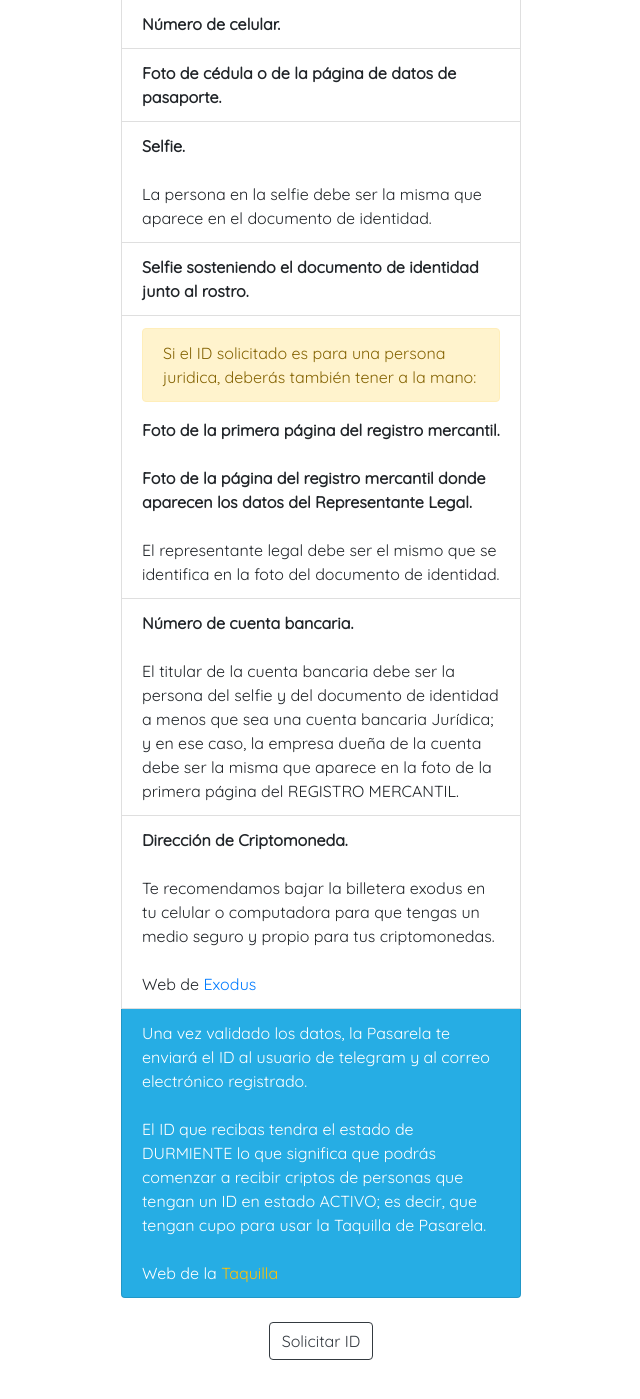
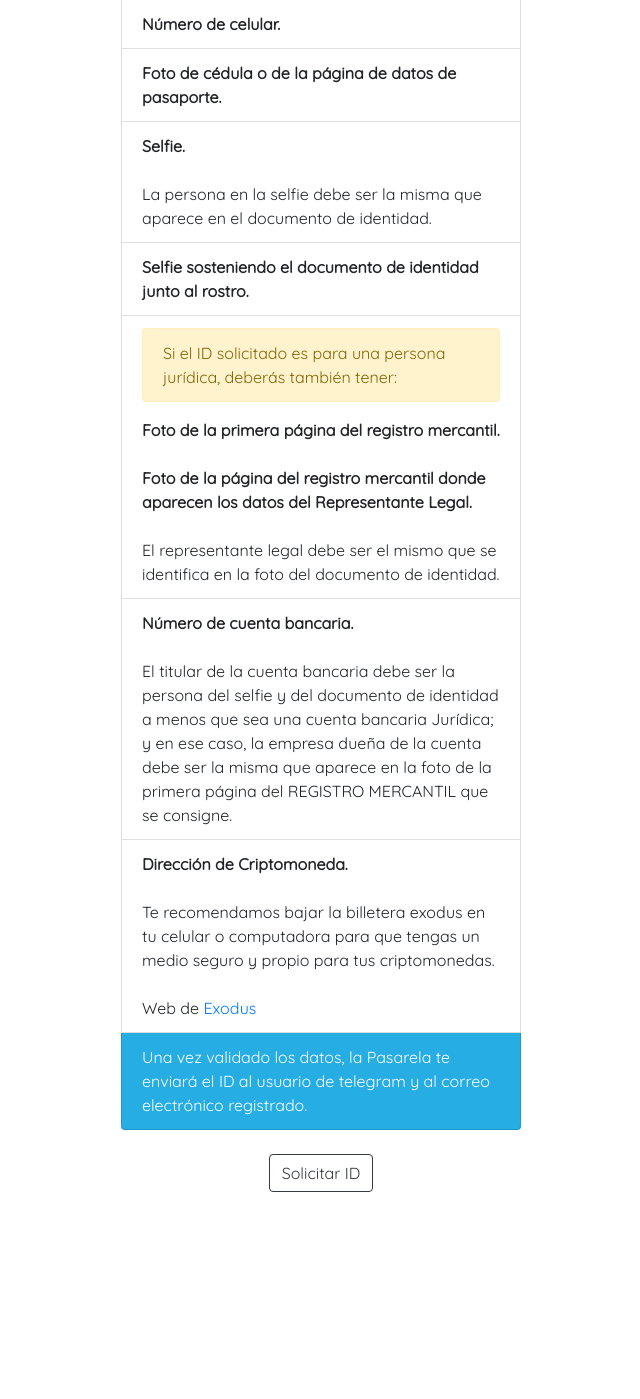
Before and after one commit to veca-git/veca, a Jekyll site: the page built from pasarela/index.html, in a window 1280 px wide and 1400 px high, scrolled down 1003 px. Shown: the whole window, without its empty margins (319-959 px from the left). Built offline with Jekyll 4.4.1, drawn with Linux system fonts in a browser that asks for light colours; after the commit the page ends 2235 px from its top, so only the background shows below that.

```diff
--- a/pasarela/index.html
+++ b/pasarela/index.html
@@ -70,7 +70,7 @@ title: pasarela
 			  	<span class="titulo">Selfie sosteniendo el documento de identidad junto al rostro.</span></li>
 			  <li class="list-group-item">
 			  	<p class="alert alert-warning">
-	  				Si el ID solicitado es para una persona juridica, deberás también tener a la mano:
+	  				Si el ID solicitado es para una persona jurídica, deberás también tener:
 	  			</p>
 
 		  		<span class="titulo">
@@ -85,7 +85,7 @@ title: pasarela
 			  <li class="list-group-item">
 			  	<span class="titulo">Número de cuenta bancaria.</span><br><br>
 
-				El titular de la cuenta bancaria debe ser la persona del selfie y del documento de identidad a menos que sea una cuenta bancaria Jurídica; y en ese caso, la empresa dueña de la cuenta debe ser la misma que aparece en la foto de la primera página del REGISTRO MERCANTIL.
+				El titular de la cuenta bancaria debe ser la persona del selfie y del documento de identidad a menos que sea una cuenta bancaria Jurídica; y en ese caso, la empresa dueña de la cuenta debe ser la misma que aparece en la foto de la primera página del REGISTRO MERCANTIL que se consigne.
 			  </li>
 
 			  <li class="list-group-item">
@@ -96,10 +96,7 @@ title: pasarela
 
 			  </li>
 			  <li class="list-group-item mi-azul-diggi-fondo mi-blanco">
-		  		Una vez validado los datos, la Pasarela te enviará el ID al usuario de telegram y al correo electrónico registrado.<br><br>
-		  		El ID que recibas tendra el estado de DURMIENTE lo que significa que podrás comenzar a recibir criptos de personas que tengan un ID en estado ACTIVO; es decir, que tengan cupo para usar la Taquilla de Pasarela. <br><br>
-
-		  		Web de la <a href="https://veca.io/taquilla" class="text-warning">Taquilla</a>
+		  		Una vez validado los datos, la Pasarela te enviará el ID al usuario de telegram y al correo electrónico registrado.
 			  </li>
 			</ul>
 
--- a/taquilla/index.html
+++ b/taquilla/index.html
@@ -19,6 +19,12 @@ title: taquilla
 					</a>
 			</div>
 
+		<div class="mt-4 text-center">
+
+			<p>Para usar la taquilla debes tener un ID de Pasarela, si no lo tienes entra en:</p>
+			<a href="https://veca.io/pasarela">Pasarela</a>
+
+		</div>
 
 		<div class="mt-4 text-center">
 
```
Also changed, not shown: _includes/head-con-redireccion.html (added, +17 -0 lines), _layouts/default-con-redireccion.html (added, +14 -0 lines), pasarela/terminosycondiciones/index.markdown (added, +21 -0 lines).
